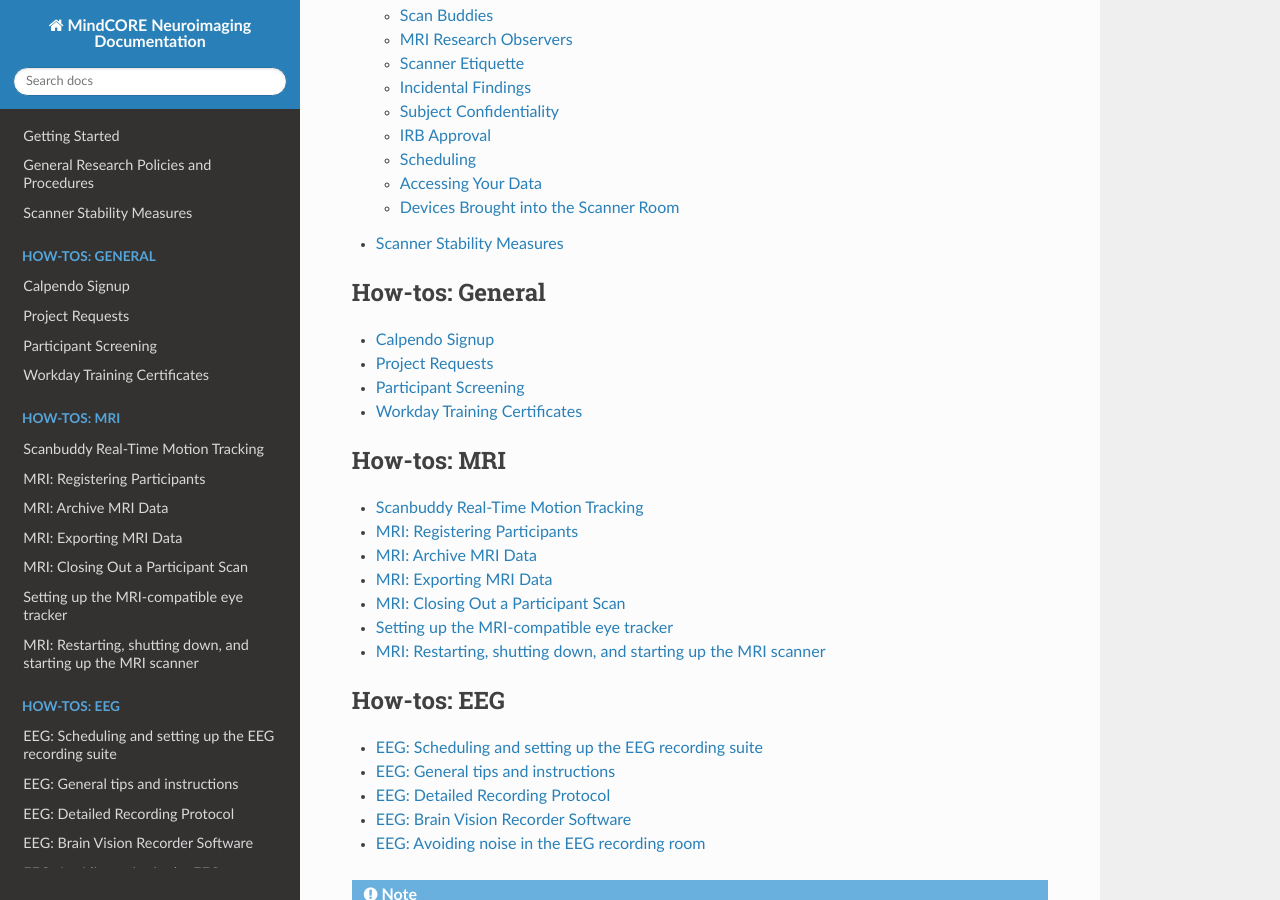
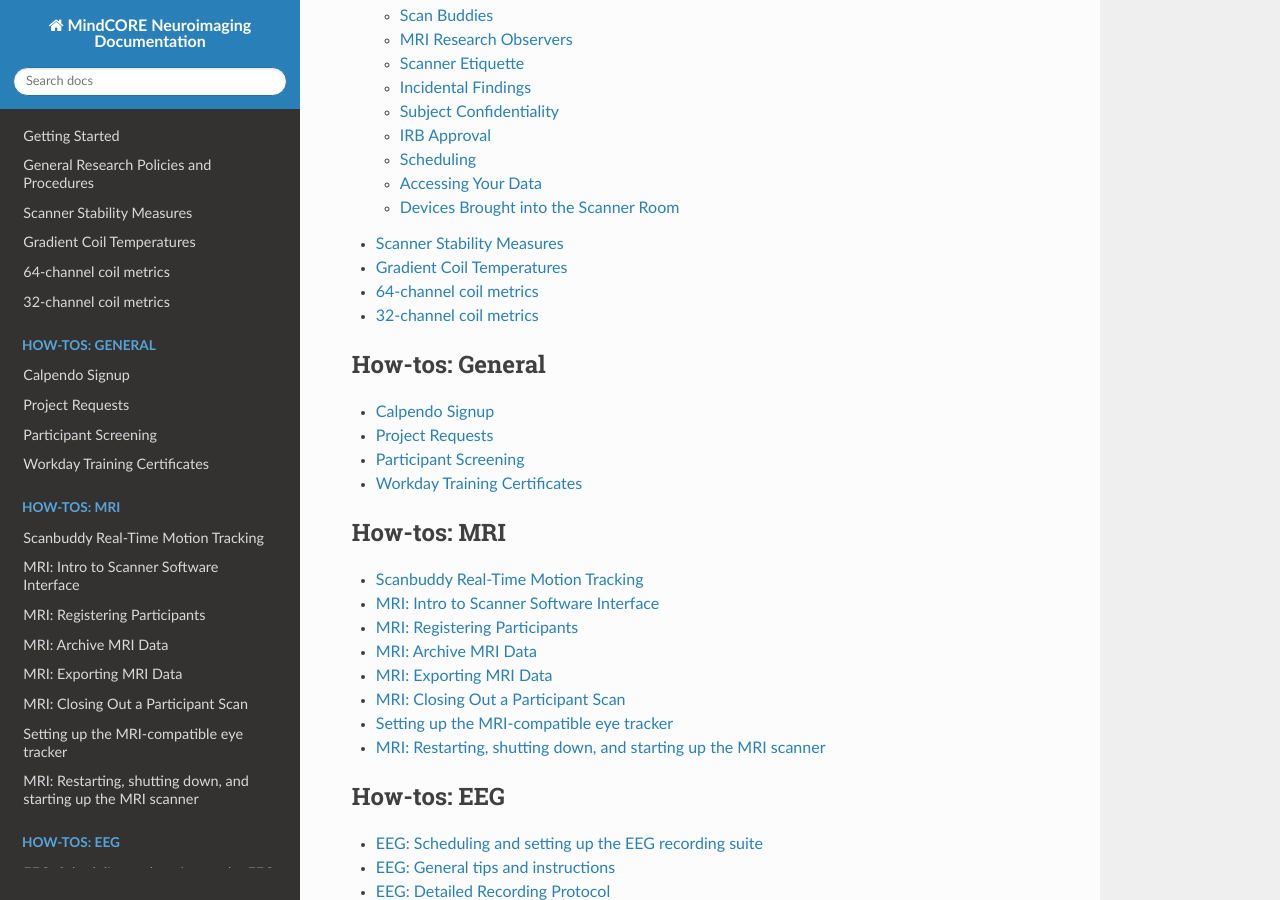
Before and after one commit to MindCORE-MRI/MindCORE-docs, a Sphinx documentation site: the page built from docs/index.rst, in a window 1280 px wide and 900 px high, scrolled down 813 px. Built offline with Sphinx 7.4.7 and the Read the Docs theme 3.1.0, drawn with Linux system fonts in a browser that asks for light colours.

Commit message:
updates to stability graphs

```diff
--- a/docs/index.rst
+++ b/docs/index.rst
@@ -25,6 +25,7 @@
    :caption: How-tos: MRI
 
    how-tos/scanbuddy
+   how-tos/MRI_software_video
    how-tos/MRI_registration
    how-tos/MRI_backup
    how-tos/MRI_exporting
--- a/docs/stability.rst
+++ b/docs/stability.rst
@@ -15,6 +15,29 @@
 
 Click on any image above to see a larger version.
 
-**Methods** Above are the results of the weekly quality assurance (QA) protocol in which we assess the stability of the fMRI signal from the Cima.X scanner using the 64-, 32-, and 20-channel head coils and both standard Siemens and CMRR multi-band EPI pulse sequences (denoted "Siemens" and "CMRR" in the figures above). The scan protocol is based on the recommendation of John Pyles and colleagues (Pyles et al, OHBM 2020) found here: `https://sites.google.com/view/mri-facility-qa <https://sites.google.com/view/mri-facility-qa>`_. Scan parameters are typical of research protocols for TR, TE, and resolution. All scans in the plots above are in straight axial orientation unless specified as AC-PC aligned. Imaging is done on a `FUNSTAR phantom <https://goldstandardphantoms.com/products/funstar/>`_ in the 64- and 32-channel coils using custom 3D-printed phantom holders. Stability is assessed using the Functional Imaging Federated Informatics Research Environment (FBIRN; see Friedman & Glover, 2006) QA metrics, which includes temporal signal to noise ratio (SNR), signal-to-fluctuation noise ratio (SFNR), and mean ghost percentage. QA metrics are assessed using a docker-ized version of the FBIRN QA scripts provided by Dr. Chandana Kodiweera of the Dartmouth Brain Imaging Center found here: `https://hub.docker.com/r/diffdocker/fbirnqa <https://hub.docker.com/r/diffdocker/fbirnqa>`_.
+**Methods** Below are the results of the weekly quality assurance (QA) protocol in which we assess the stability of the fMRI signal from the Cima.X scanner using the 64-, 32-, and 20-channel head coils and both standard Siemens and CMRR multi-band EPI pulse sequences (denoted "Siemens" and "CMRR" in the figures above). The scan protocol is based on the recommendation of John Pyles and colleagues (Pyles et al, OHBM 2020) found here: `https://sites.google.com/view/mri-facility-qa <https://sites.google.com/view/mri-facility-qa>`_. Scan parameters are typical of research protocols for TR, TE, and resolution. All scans in the plots above are in straight axial orientation unless specified as AC-PC aligned. Imaging is done on a `FUNSTAR phantom <https://goldstandardphantoms.com/products/funstar/>`_ in the 64- and 32-channel coils using custom 3D-printed phantom holders. Stability is assessed using the Functional Imaging Federated Informatics Research Environment (FBIRN; see Friedman & Glover, 2006) QA metrics, which includes temporal signal to noise ratio (SNR), signal-to-fluctuation noise ratio (SFNR), and mean ghost percentage. QA metrics are assessed using a docker-ized version of the FBIRN QA scripts provided by Dr. Chandana Kodiweera of the Dartmouth Brain Imaging Center found here: `https://hub.docker.com/r/diffdocker/fbirnqa <https://hub.docker.com/r/diffdocker/fbirnqa>`_.
 
 For more on the weekly QA protocol, see this `blog post <https://mindcore.sas.upenn.edu/2025/04/08/mri-stability-scanning/>`_.
+
+Gradient Coil Temperatures
+=======
+.. image:: https://github.com/MindCORE-MRI/stability-scanning/raw/main/Graphs/gradient_coil_temps.png
+
+64-channel coil metrics
+=======
+.. image:: https://github.com/MindCORE-MRI/stability-scanning/raw/main/Graphs/64-Ch_SNR.png
+
+.. image:: https://github.com/MindCORE-MRI/stability-scanning/raw/main/Graphs/64-Ch_SFNR.png
+
+.. image:: https://github.com/MindCORE-MRI/stability-scanning/raw/main/Graphs/64-Ch_MeanGhost.png
+
+32-channel coil metrics
+=======
+.. image:: https://github.com/MindCORE-MRI/stability-scanning/raw/main/Graphs/32-Ch_SNR.png
+.. image:: https://github.com/MindCORE-MRI/stability-scanning/raw/main/Graphs/32-Ch_SFNR.png
+.. image:: https://github.com/MindCORE-MRI/stability-scanning/raw/main/Graphs/32-Ch_MeanGhost.png
+
+20-channel coil metrics
+.. image:: https://github.com/MindCORE-MRI/stability-scanning/raw/main/Graphs/20-Ch_SNR.png
+.. image:: https://github.com/MindCORE-MRI/stability-scanning/raw/main/Graphs/20-Ch_SFNR.png
+.. image:: https://github.com/MindCORE-MRI/stability-scanning/raw/main/Graphs/20-Ch_MeanGhost.png
```
Also changed, not shown: docs/how-tos/MRI_software_video.rst (added, +11 -0 lines), docs/how-tos/MRI_stability.rst (+6 -6 lines), docs/images/IMG_4348.jpeg (added), docs/images/IMG_4352.jpeg (added), docs/images/error_2026-02-16.png (added), docs/images/gradient_temps.png (added), docs/images/service_key.png (added), docs/images/stability_64chan.jpeg (added), docs/images/stability_registration.png (added), docs/images/switch_user.png (added), 1 other file.
